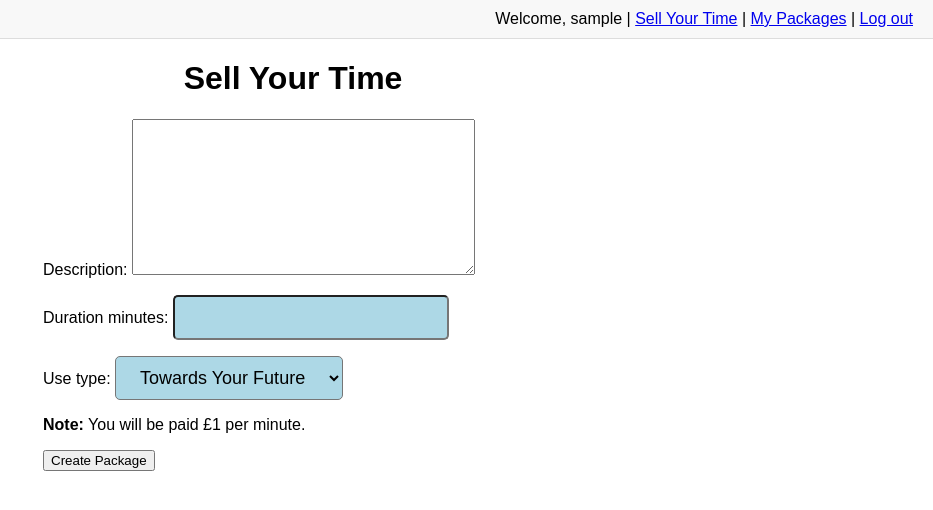
After one commit to sita1013/CS551Q_Solo_App_Final, a Django app: page /sell/ in a window 1280 px wide. The commit adds this page. Shown: the top 510 px of the page, without its empty margins (347-1280 px from the left). Run offline with Django 5.2, Linux system fonts and the light colour scheme; the visitor is signed in with stand-in values (Sample User, id 1); some libraries are stand-ins or nearby versions.

Commit message:
added a login user with feature to sell time

```diff
--- /dev/null
+++ b/sell_time/forms.py
@@ -0,0 +1,7 @@
+from django import forms
+from .models import TimePackage
+
+class TimePackageForm(forms.ModelForm):
+    class Meta:
+        model = TimePackage
+        fields = ['description', 'duration_minutes', 'use_type']
--- a/sell_time/models.py
+++ b/sell_time/models.py
@@ -1,6 +1,7 @@
 from django.db import models
 from django.db import transaction
 from decimal import Decimal
+from django.contrib.auth.models import User
 
 class TimePackage(models.Model):
     TYPE_CHOICES = (
@@ -12,6 +13,7 @@ class TimePackage(models.Model):
     duration_minutes = models.IntegerField()
     price = models.DecimalField(max_digits = 10, decimal_places = 2)
     use_type = models.CharField(max_length = 10, choices=TYPE_CHOICES, default = 'future')
+    creator = models.ForeignKey(User, on_delete=models.CASCADE, null=True, blank=True, related_name='timepackages')
 
     def __str__(self):
         return self.name
--- a/sell_time/templates/sell_time/base.html
+++ b/sell_time/templates/sell_time/base.html
@@ -50,12 +50,15 @@
 <body>
     <div class="top-bar">
         {% if user.is_authenticated %}
-        Welcome, {{ user.username }} |
-        <a href="{% url 'logout' %}">Log out</a>
-    {% else %}
-        <a href="{% url 'login' %}">Log in</a> |
-        <a href="{% url 'signup' %}">Sign up</a>
-    {% endif %}    </div>
+            Welcome, {{ user.username }} |
+            <a href="{% url 'create_timepackage' %}">Sell Your Time</a> |
+            <a href="{% url 'my_timepackages' %}">My Packages</a> |
+            <a href="{% url 'logout' %}">Log out</a>
+        {% else %}
+            <a href="{% url 'login' %}">Log in</a> |
+            <a href="{% url 'signup' %}">Sign up</a>
+        {% endif %}
+    </div>
     {% block content %}
     {% endblock %}
 </body>
--- /dev/null
+++ b/sell_time/templates/sell_time/create_timepackage.html
@@ -0,0 +1,15 @@
+{% extends 'sell_time/base.html' %}
+{% block title %}Sell Your Time{% endblock %}
+{% block content %}
+<h1 style="text-align: center;">Sell Your Time</h1>
+
+    <form method="post" style="max-width: 500px; margin: auto;">
+        {% csrf_token %}
+        {{ form.as_p }}
+        <p><strong>Note:</strong> You will be paid £1 per minute.</p>
+        {% if price %}
+            <p>Total price: £{{ price|floatformat:2 }}</p>
+        {% endif %}
+        <button type="submit">Create Package</button>
+    </form>
+{% endblock %}
--- a/sell_time/urls.py
+++ b/sell_time/urls.py
@@ -15,4 +15,6 @@ urlpatterns = [
     path('login/', auth_views.LoginView.as_view(template_name='sell_time/login.html'), name='login'),
     path('logout/', views.manual_logout, name='logout'),
     path('signup/', SignUpView.as_view(), name='signup'),
+    path('sell/', views.create_timepackage, name='create_timepackage'),
+    path('my-time/', views.my_timepackages, name='my_timepackages'),
     ]
--- a/sell_time/views.py
+++ b/sell_time/views.py
@@ -2,12 +2,14 @@ from django.shortcuts import render, get_object_or_404, redirect
 from django.http import JsonResponse
 from .models import TimePackage
 from django.db.models import Min
-from faker import Faker
 from django.contrib.auth.decorators import login_required
 from django.contrib.auth import logout
 from django.contrib.auth.forms import UserCreationForm
 from django.views.generic.edit import FormView
+from .forms import TimePackageForm
 from django.urls import reverse_lazy
+
+from faker import Faker
 
 def homepage(request):
     return render(request, 'sell_time/homepage.html')
@@ -24,6 +26,30 @@ class SignUpView(FormView):
 def manual_logout(request):
     logout(request)
     return redirect('homepage')
+
+@login_required
+def create_timepackage(request):
+    price = None
+    if request.method == 'POST':
+        form = TimePackageForm(request.POST)
+        if form.is_valid():
+            timepackage = form.save(commit=False)
+            timepackage.price = timepackage.duration_minutes * 1
+            price = timepackage.price
+            timepackage.creator = request.user
+            timepackage.save()
+            return redirect('my_timepackages')
+    else:
+        form = TimePackageForm()
+    return render(request, 'sell_time/create_timepackage.html', {
+        'form': form,
+        'price': price
+    })
+
+@login_required
+def my_timepackages(request):
+    packages = TimePackage.objects.filter(creator=request.user)
+    return render(request, 'sell_time/my_timepackages.html', {'packages': packages})
 
 def product_list(request):
     if request.method == 'POST':
```
Also changed, not shown: sell_time/templates/sell_time/my_timepackages.html (added, +16 -0 lines), sell_time/migrations/0002_timepackage_creator.py (added).
